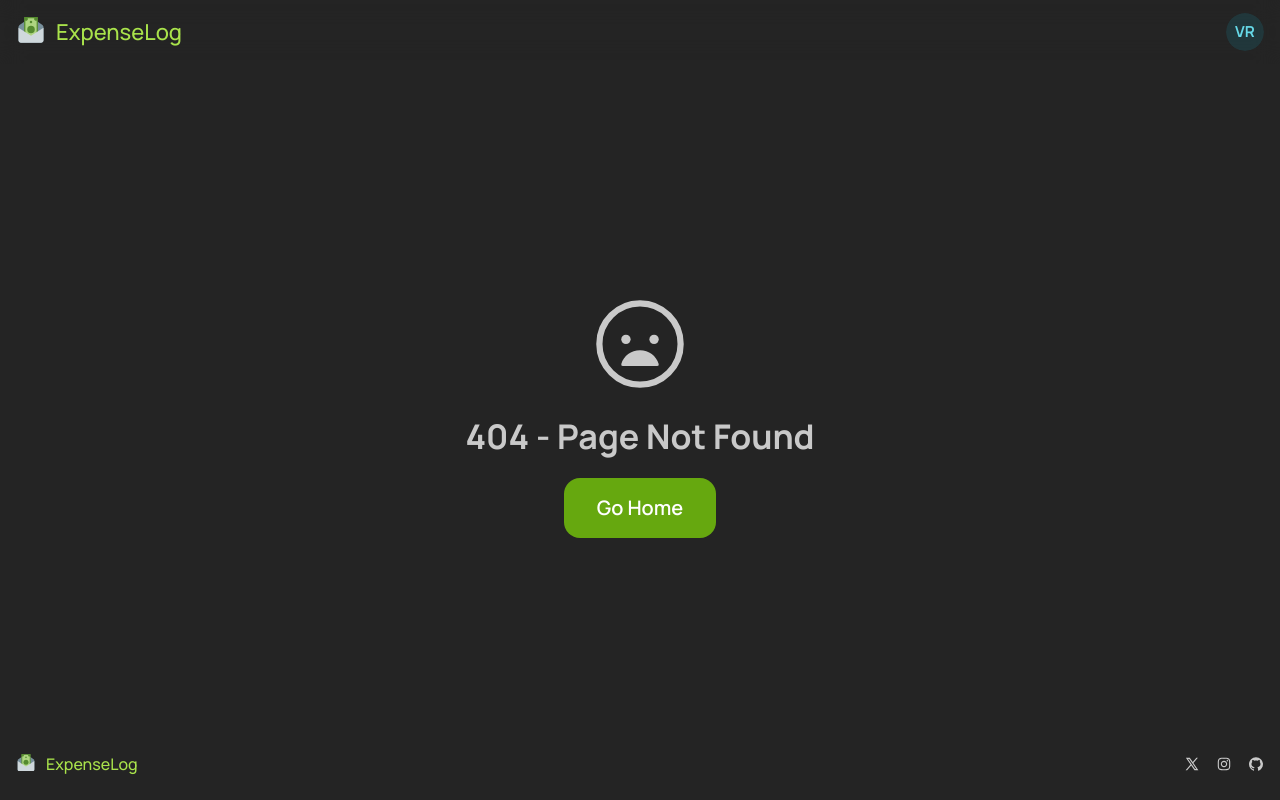
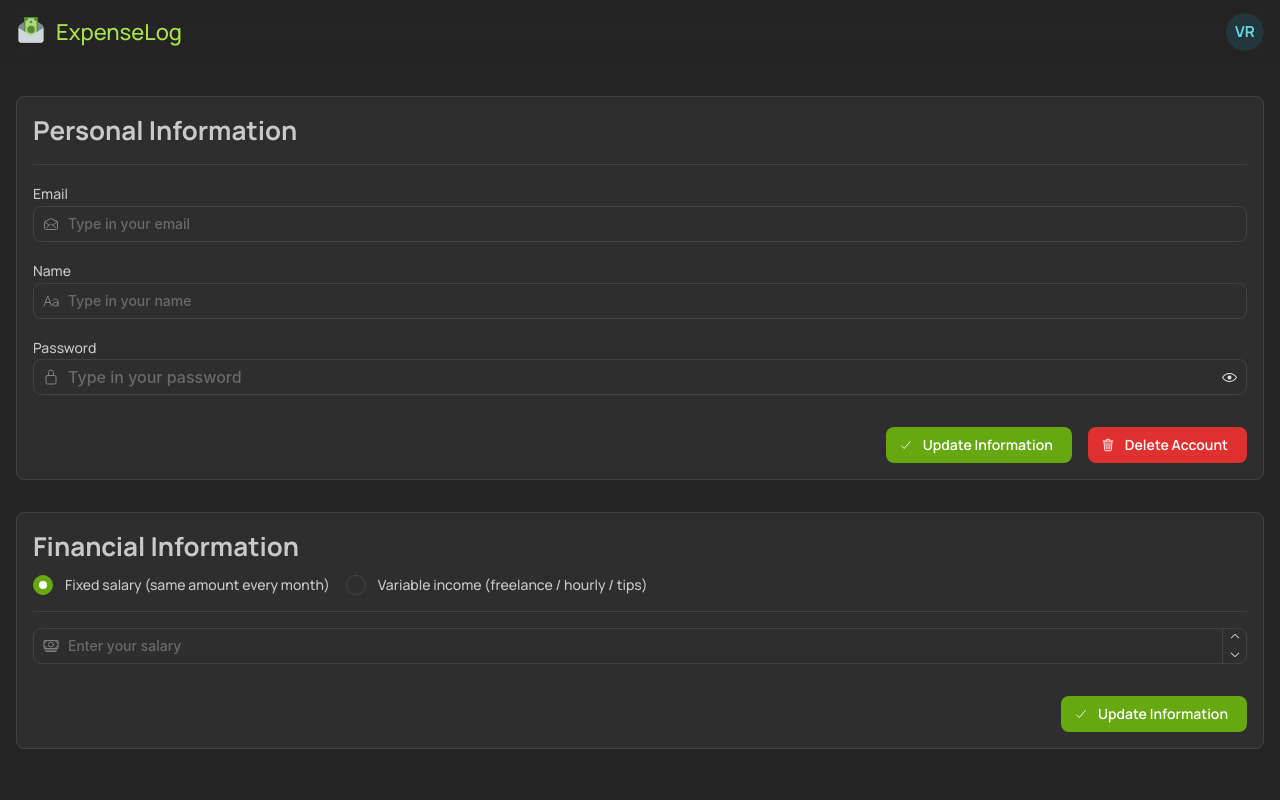
Before and after one commit to vidarshan/expenselog, a React (Vite) app: page /profile in a window 1280 px wide. Before the commit this address had no page. Built offline with nearby package versions, Linux system fonts and the light colour scheme.

Commit message:
Complete profile

```diff
--- a/package.json
+++ b/package.json
@@ -16,6 +16,7 @@
     "@mantine/hooks": "^8.3.11",
     "@mantine/modals": "^8.3.11",
     "dayjs": "^1.11.19",
+    "nanoid": "^5.1.6",
     "react": "^19.2.0",
     "react-dom": "^19.2.0",
     "react-icons": "^5.5.0",
--- a/src/App.jsx
+++ b/src/App.jsx
@@ -1,6 +1,6 @@
 import "./App.css";
 import { MantineProvider } from "@mantine/core";
-import { Route, Routes } from "react-router-dom";
+import { Route, Routes, useLocation } from "react-router-dom";
 import HomePage from "./pages/HomePage";
 import LoginPage from "./pages/LoginPage";
 import SignupPage from "./pages/SignupPage";
@@ -10,13 +10,16 @@ import DashboardPage from "./pages/DashboardPage";
 import YearlyPage from "./pages/YearlyPage";
 import MonthlyPage from "./pages/MonthlyPage";
 import NotFoundPage from "./pages/NotFoundPage";
+import ProfilePage from "./pages/ProfilePage";
 
 function App() {
+  const location = useLocation();
+
   return (
     <MantineProvider
       defaultColorScheme="dark"
       theme={{
-        defaultRadius: "lg",
+        defaultRadius: "md",
         primaryColor: "lime",
       }}
     >
@@ -26,11 +29,12 @@ function App() {
         <Route path="/login" element={<LoginPage />} />
         <Route path="/signup" element={<SignupPage />} />
         <Route path="/dashboard" element={<DashboardPage />} />
+        <Route path="/profile" element={<ProfilePage />} />
         <Route path="/reports/:year" element={<YearlyPage />} />
         <Route path="/reports/:year/:month" element={<MonthlyPage />} />
         <Route path="*" element={<NotFoundPage />} />
       </Routes>
-      <Footer />
+      {location.pathname === "/" && <Footer />}
     </MantineProvider>
   );
 }
--- a/src/components/NavBar.jsx
+++ b/src/components/NavBar.jsx
@@ -50,7 +50,11 @@ const NavBar = () => {
               <Title ta="center" order={5}>
                 Vidarshan
               </Title>
-              <Button leftSection={<IoPersonOutline />} fullWidth>
+              <Button
+                leftSection={<IoPersonOutline />}
+                onClick={() => navigate("/profile")}
+                fullWidth
+              >
                 Edit Profile
               </Button>
               <Button
--- a/src/pages/DashboardPage.jsx
+++ b/src/pages/DashboardPage.jsx
@@ -8,10 +8,14 @@ import {
   Card,
   Center,
   Container,
+  Divider,
   Flex,
   Grid,
+  Group,
   Modal,
+  NumberInput,
   Pagination,
+  Radio,
   SegmentedControl,
   Select,
   Tabs,
@@ -39,6 +43,7 @@ import {
   IoSearch,
   IoTimeOutline,
   IoTrainOutline,
+  IoTrashOutline,
   IoTriangle,
   IoTriangleOutline,
 } from "react-icons/io5";
@@ -46,11 +51,21 @@ import { DatePicker, DatePickerInput } from "@mantine/dates";
 import { categoryIcons, categoryTabs } from "../assets/dynamicIcons";
 import { PieChart } from "@mantine/charts";
 import MonthCard from "../components/MonthCard";
+import { nanoid } from "nanoid";
 
 const DashboardPage = () => {
   const [expenseOpened, setExpenseOpened] = useState(false);
   const [activeTab, setActiveTab] = useState("finance");
+  const [incomeOptions, setIncomeOptions] = useState("fixed");
+  const [incomeSources, setIncomeSources] = useState([
+    {
+      id: 1,
+      name: "",
+      salary: 0,
+    },
+  ]);
   const [categoryOpened, setCategoryOpened] = useState(false);
+  const [recordOpened, setRecordOpened] = useState(false);
   const [value, setValue] = useState(null);
   const [year, setYear] = useState("2025");
 
@@ -59,8 +74,106 @@ const DashboardPage = () => {
     size: 20,
   };
 
+  const removeIncomeSource = (id) => {
+    if (incomeSources.length > 1) {
+      const newIncomeList = incomeSources.filter((i) => {
+        return i.id !== id;
+      });
+      setIncomeSources(newIncomeList);
+    }
+  };
+
+  const addIncomeSource = () => {
+    const newIncomeList = [
+      ...incomeSources,
+      {
+        id: nanoid(),
+        name: "",
+        salary: 0,
+      },
+    ];
+    setIncomeSources(newIncomeList);
+  };
+
+  const editIncomeSource = (id, newName, newSalary) => {
+    setIncomeSources((prev) =>
+      prev.map((item) =>
+        item.id === id ? { ...item, name: newName, salary: newSalary } : item
+      )
+    );
+  };
+
   return (
     <Container size="xl" pt={NAVBAR_HEIGHT + 32}>
+      <Modal
+        opened={recordOpened}
+        onClose={() => setRecordOpened(false)}
+        title="How do you usually get paid?"
+        closeOnClickOutside={false}
+        centered
+      >
+        <Radio.Group
+          name="incomeTypes"
+          defaultValue={incomeOptions}
+          onChange={setIncomeOptions}
+          withAsterisk
+        >
+          <Group mt="xs">
+            <Radio
+              value="fixed"
+              label="Fixed salary (same amount every month)"
+            />
+            <Radio
+              value="variable"
+              label="Variable income (freelance / hourly / tips)"
+            />
+          </Group>
+        </Radio.Group>
+        <Divider my="md" />
+        {incomeOptions === "fixed" ? (
+          <NumberInput placeholder="Enter your salary" />
+        ) : (
+          <Card withBorder>
+            {incomeSources.map(({ id, name, salary }) => {
+              return (
+                <Flex align="center" key={id} mb="xs" gap="xs" grow>
+                  <TextInput
+                    value={name}
+                    placeholder="Source name"
+                    mr="xs"
+                    onChange={(e) =>
+                      editIncomeSource(id, e.target.value, salary)
+                    }
+                  />
+                  <NumberInput
+                    value={salary.toString()}
+                    placeholder="Salary"
+                    onChange={(e) => editIncomeSource(id, name, e.target.value)}
+                    mr="xs"
+                  />
+                  <ActionIcon
+                    color="red"
+                    onClick={() => removeIncomeSource(id)}
+                    variant="light"
+                  >
+                    <IoTrashOutline />
+                  </ActionIcon>
+                </Flex>
+              );
+            })}
+
+            <Button mt="xs" variant="light" onClick={addIncomeSource} fullWidth>
+              Add Source
+            </Button>
+          </Card>
+        )}
+        <Flex justify="flex-end" mt="md">
+          <Button variant="light" mr="xs">
+            Cancel
+          </Button>
+          <Button>Create</Button>
+        </Flex>
+      </Modal>
       <Modal
         opened={expenseOpened}
         onClose={() => setExpenseOpened(false)}
@@ -231,6 +344,13 @@ const DashboardPage = () => {
           <Flex direction="column">
             <Button
               leftSection={<IoListOutline />}
+              onClick={() => setRecordOpened(true)}
+            >
+              Add Financial Information
+            </Button>
+            <Button
+              leftSection={<IoListOutline />}
+              mt="xs"
               onClick={() => setExpenseOpened(true)}
             >
               Add Record
--- /dev/null
+++ b/src/pages/ProfilePage.jsx
@@ -0,0 +1,204 @@
+import React, { useState } from "react";
+import { NAVBAR_HEIGHT } from "../data/mockdata";
+import {
+  ActionIcon,
+  Button,
+  Card,
+  Container,
+  Divider,
+  Flex,
+  Group,
+  Modal,
+  NumberInput,
+  PasswordInput,
+  Radio,
+  TextInput,
+  Title,
+} from "@mantine/core";
+import { nanoid } from "nanoid";
+import {
+  IoAddSharp,
+  IoBriefcaseOutline,
+  IoCashOutline,
+  IoCheckmark,
+  IoCloseOutline,
+  IoLockClosedOutline,
+  IoMailOpenOutline,
+  IoTextOutline,
+  IoTrashOutline,
+} from "react-icons/io5";
+
+const ProfilePage = () => {
+  const [incomeOptions, setIncomeOptions] = useState("fixed");
+  const [incomeSources, setIncomeSources] = useState([
+    {
+      id: 1,
+      name: "",
+      salary: 0,
+    },
+  ]);
+  const [deleteConfirmationOpened, setDeleteConfirmationOpened] =
+    useState(false);
+
+  const removeIncomeSource = (id) => {
+    if (incomeSources.length > 1) {
+      const newIncomeList = incomeSources.filter((i) => {
+        return i.id !== id;
+      });
+      setIncomeSources(newIncomeList);
+    }
+  };
+
+  const addIncomeSource = () => {
+    const newIncomeList = [
+      ...incomeSources,
+      {
+        id: nanoid(),
+        name: "",
+        salary: 0,
+      },
+    ];
+    setIncomeSources(newIncomeList);
+  };
+
+  const editIncomeSource = (id, newName, newSalary) => {
+    setIncomeSources((prev) =>
+      prev.map((item) =>
+        item.id === id ? { ...item, name: newName, salary: newSalary } : item
+      )
+    );
+  };
+
+  return (
+    <Container size="xl" pt={NAVBAR_HEIGHT + 32}>
+      <Modal
+        opened={deleteConfirmationOpened}
+        onClose={setDeleteConfirmationOpened}
+        title="Delete your account?"
+        centered
+      >
+        Proceeding will delete all your data and this action is irreversible.
+        <Group mt="md" justify="flex-end">
+          <Button color="gray" leftSection={<IoCloseOutline />} variant="light">
+            Cancel
+          </Button>
+          <Button
+            leftSection={<IoTrashOutline />}
+            color="red"
+            onClick={() => setDeleteConfirmationOpened(false)}
+          >
+            Delete
+          </Button>
+        </Group>
+      </Modal>
+
+      <Card withBorder>
+        <Title order={2}>Personal Information</Title>
+        <Divider my="md" />
+        <TextInput
+          leftSection={<IoMailOpenOutline />}
+          label="Email"
+          placeholder="Type in your email"
+        />
+        <TextInput
+          leftSection={<IoTextOutline />}
+          mt="md"
+          label="Name"
+          placeholder="Type in your name"
+        />
+        <PasswordInput
+          leftSection={<IoLockClosedOutline />}
+          mt="md"
+          label="Password"
+          placeholder="Type in your password"
+        />
+        <Group mt="xl" justify="flex-end">
+          <Button leftSection={<IoCheckmark />}>Update Information</Button>
+          <Button
+            leftSection={<IoTrashOutline />}
+            color="red"
+            onClick={() => setDeleteConfirmationOpened(true)}
+          >
+            Delete Account
+          </Button>
+        </Group>
+      </Card>
+      <Card mt="xl" withBorder>
+        <Title order={2}>Financial Information</Title>
+        <Radio.Group
+          name="incomeTypes"
+          defaultValue={incomeOptions}
+          onChange={setIncomeOptions}
+          withAsterisk
+        >
+          <Group mt="xs">
+            <Radio
+              value="fixed"
+              label="Fixed salary (same amount every month)"
+            />
+            <Radio
+              value="variable"
+              label="Variable income (freelance / hourly / tips)"
+            />
+          </Group>
+        </Radio.Group>
+        <Divider my="md" />
+        {incomeOptions === "fixed" ? (
+          <NumberInput
+            leftSection={<IoCashOutline />}
+            placeholder="Enter your salary"
+          />
+        ) : (
+          <Card withBorder>
+            {incomeSources.map(({ id, name, salary }) => {
+              return (
+                <Flex mb="sm" align="center">
+                  <TextInput
+                    w="100%"
+                    leftSection={<IoBriefcaseOutline />}
+                    value={name}
+                    placeholder="Source name"
+                    mr="xs"
+                    onChange={(e) =>
+                      editIncomeSource(id, e.target.value, salary)
+                    }
+                  />
+                  <NumberInput
+                    w="100%"
+                    leftSection={<IoCashOutline />}
+                    value={salary.toString()}
+                    placeholder="Salary"
+                    onChange={(e) => editIncomeSource(id, name, e.target.value)}
+                    mr="xs"
+                  />
+                  <ActionIcon
+                    color="red"
+                    onClick={() => removeIncomeSource(id)}
+                    variant="light"
+                  >
+                    <IoTrashOutline />
+                  </ActionIcon>
+                </Flex>
+              );
+            })}
+
+            <Button
+              mt="xs"
+              leftSection={<IoAddSharp />}
+              variant="light"
+              onClick={addIncomeSource}
+              fullWidth
+            >
+              Add Source
+            </Button>
+          </Card>
+        )}
+        <Group mt="xl" justify="flex-end">
+          <Button leftSection={<IoCheckmark />}>Update Information</Button>
+        </Group>
+      </Card>
+    </Container>
+  );
+};
+
+export default ProfilePage;
```
Also changed, not shown: 1 other file (tests, documents, lock files or other folders).
